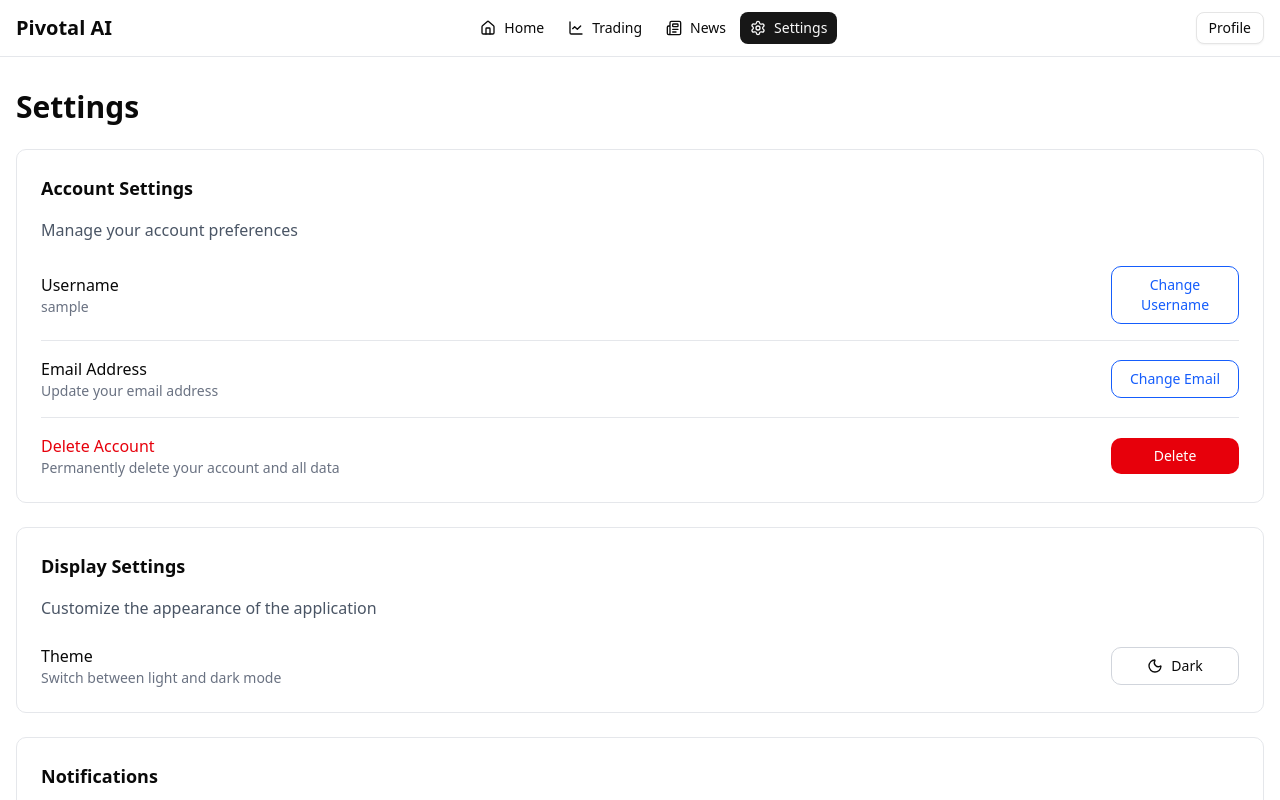
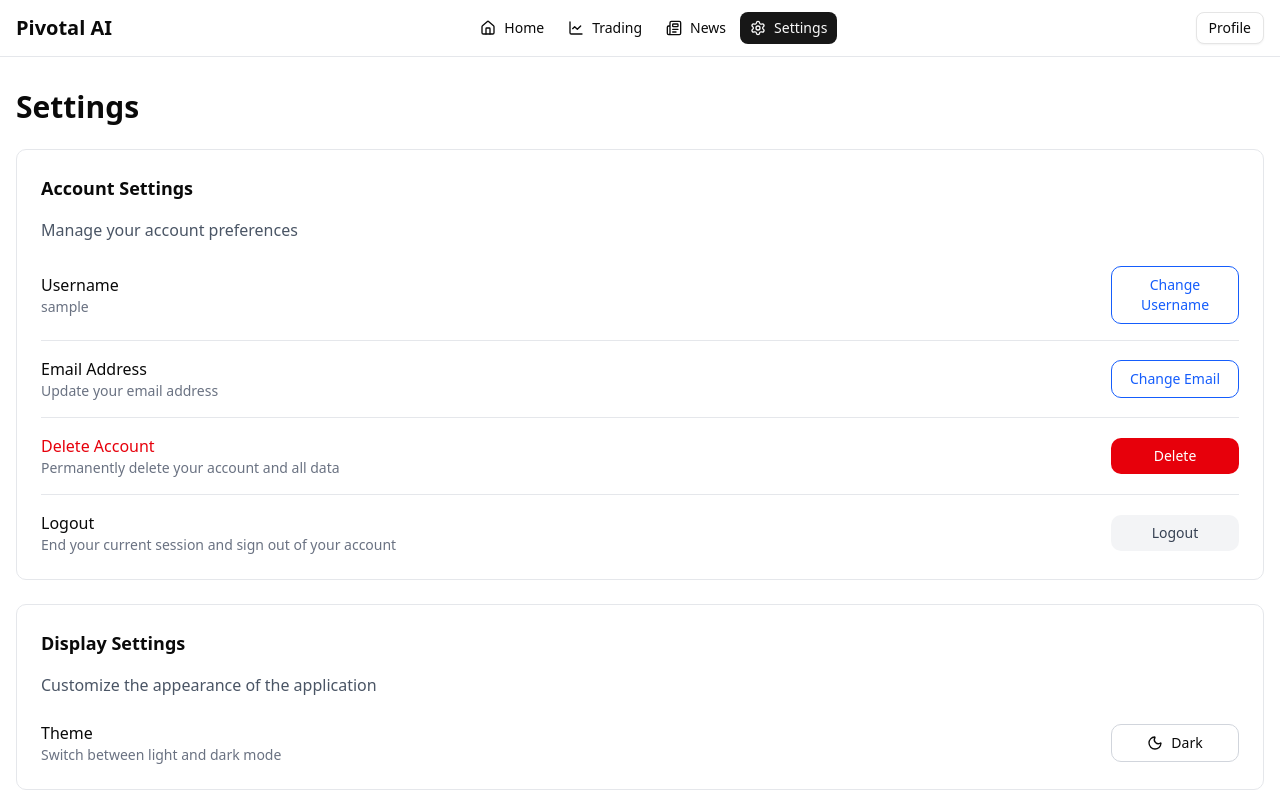
Before and after one commit to eddietal2/pivotal.ai, a Next.js app in the folder f-e/: page /settings in a window 1280 px wide. Shown: the top 800 px of the page. Built offline with nearby package versions, Linux system fonts and the light colour scheme; sample sign-in values are in the browser's storage.

Commit message:
FE-413: The Settings page successfully renders the Logout section with a heading, descriptive text, and an enabled Logout button

```diff
--- a/f-e/app/settings/page.tsx
+++ b/f-e/app/settings/page.tsx
@@ -446,6 +446,21 @@ export default function SettingsPage() {
                 Delete
               </button>
             </div>
+
+            <hr className="border-gray-200 dark:border-gray-700" />
+
+            {/* Logout Section */}
+            <div className="flex items-center justify-between">
+              <div>
+                <h3 className="font-medium">Logout</h3>
+                <p className="text-sm text-gray-500 dark:text-gray-400">End your current session and sign out of your account</p>
+              </div>
+              <button
+                className="w-32 px-4 py-2 text-sm font-medium text-gray-700 dark:text-gray-300 bg-gray-100 hover:bg-gray-200 dark:bg-gray-800 dark:hover:bg-gray-700 rounded-lg transition-colors"
+              >
+                Logout
+              </button>
+            </div>
           </div>
         </div>
 
```
Also changed, not shown: 1 other file (tests, documents, lock files or other folders).
